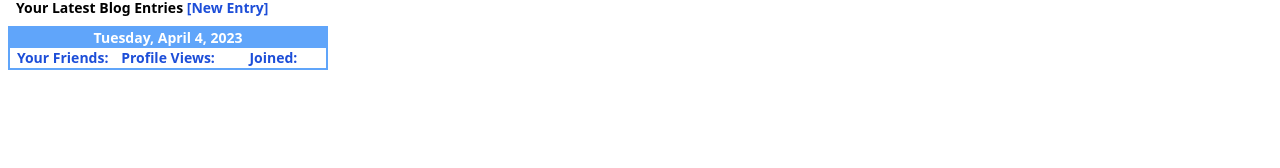
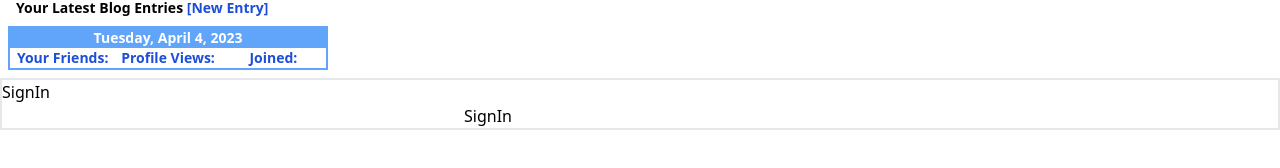
Before and after one commit to Palealmond/YourSpace, a React (Create React App) app in the folder your_space/: page / in a window 1280 px wide. Shown: the part 554-722 px from the top of the page. Built offline with nearby package versions, Linux system fonts and the light colour scheme.

Commit message:
jwt trying to implement with axios

```diff
--- a/your_space/package.json
+++ b/your_space/package.json
@@ -6,6 +6,8 @@
     "@testing-library/jest-dom": "^5.16.5",
     "@testing-library/react": "^13.4.0",
     "@testing-library/user-event": "^13.5.0",
+    "axios": "^1.3.5",
+    "jsonwebtoken": "^9.0.0",
     "react": "^18.2.0",
     "react-dom": "^18.2.0",
     "react-scripts": "5.0.1",
--- a/your_space/src/App.jsx
+++ b/your_space/src/App.jsx
@@ -1,10 +1,12 @@
 import './App.css';
 import Profile from './components/Profile/Profile';
+import SignIn from './components/SignIn/SignIn';
 
 function App() {
   return (
     <div>
       <Profile/>
+      <SignIn />
     </div>
   );
 }
--- /dev/null
+++ b/your_space/src/api/apiConfig.js
@@ -0,0 +1,16 @@
+import axios from 'axios'
+
+const LOCALSTORAGE_KEY = 'token';
+
+
+const api = axios.create({
+  baseURL: 'https://yourspace.herokuapp.com',
+})
+
+api.interceptors.request.use(config => {
+  const token = localStorage.getItem(LOCALSTORAGE_KEY)
+  config.headers.Authorization = token
+  return config;
+})
+
+export default api;
--- /dev/null
+++ b/your_space/src/api/users.js
@@ -0,0 +1,28 @@
+import api from "./apiConfig";
+
+export async function getProfile(handle) {
+  const response = await api.get(`/profiles/${handle}`)
+  return response.data
+}
+
+const LOCALSTORAGE_KEY = 'token';
+
+export async function signin(username, password) {
+  const response = await api.post('/api/token', {
+    username, password
+  })
+
+  localStorage.setItem(LOCALSTORAGE_KEY, response.data);
+
+  return response.data;
+}
+
+export async function signup(username, password) {
+    const response = await api.post('/api/token', {
+        username, password
+      })
+
+      localStorage.setItem(LOCALSTORAGE_KEY, response.data);
+
+      return response.data;
+}
--- /dev/null
+++ b/your_space/src/components/SignIn/SignIn.jsx
@@ -0,0 +1,51 @@
+import { useState, useEffect } from "react";
+import axios from 'axios';
+import { signin } from "../../api/users";
+
+function SignIn() {
+    const [username, setUsername] = useState("");
+    const [password, setPassword] = useState("");
+
+    // const handleSubmit = async (e) => {
+    //     e.preventDefault();
+    //     try {
+    //         const response = await signin(username, password);
+    //         console.log(response);
+    //     } catch (error) {
+    //         console.log(error);
+    //     }
+    // }
+    const handleSubmit = async (e) => {
+        e.preventDefault()
+        try{
+            const response = await axios.post("https://yourspace.herokuapp.com/api/token/", username, password)
+        console.log(response)
+        }
+        catch(err)
+        {
+            console.log(err)
+        }
+    }
+
+
+    return (
+    <div className="border-2">
+        SignIn
+        <form onSubmit={handleSubmit}>
+        <input
+          type="text"
+          value={username}
+          onChange={e => setUsername(e.target.value)}
+        />
+        <input
+          type="password"
+          value={password}
+          onChange={e => setPassword(e.target.value)}
+        />
+        <button>SignIn</button>
+      </form>
+    </div>
+  )
+}
+
+export default SignIn
--- /dev/null
+++ b/your_space/src/components/SignUp/SignUp.jsx
@@ -0,0 +1,39 @@
+import { useState, useEffect } from "react";
+import axios from 'axios';
+import { signup } from "../../api/users";
+
+function SignUp() {
+    const [username, setUsername] = useState("");
+    const [password, setPassword] = useState("");
+
+    const handleSubmit = async (e) => {
+        e.preventDefault();
+        try {
+            const response = await signup(username, password);
+            console.log(response);
+        } catch (error) {
+            console.log(error);
+        }
+    }
+
+    return (
+    <div>
+        SignUp
+        <form onSubmit={handleSubmit}>
+        <input
+          type="text"
+          value={username}
+          onChange={e => setUsername(e.target.value)}
+        />
+        <input
+          type="password"
+          value={password}
+          onChange={e => setPassword(e.target.value)}
+        />
+        <button>SignUp</button>
+      </form>
+    </div>
+  )
+}
+
+export default SignUp
```
Also changed, not shown: 2 other files (tests, documents, lock files or other folders).
